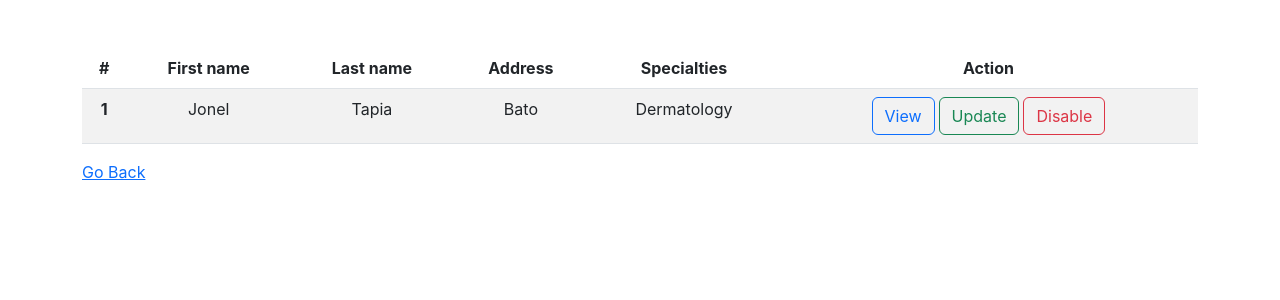
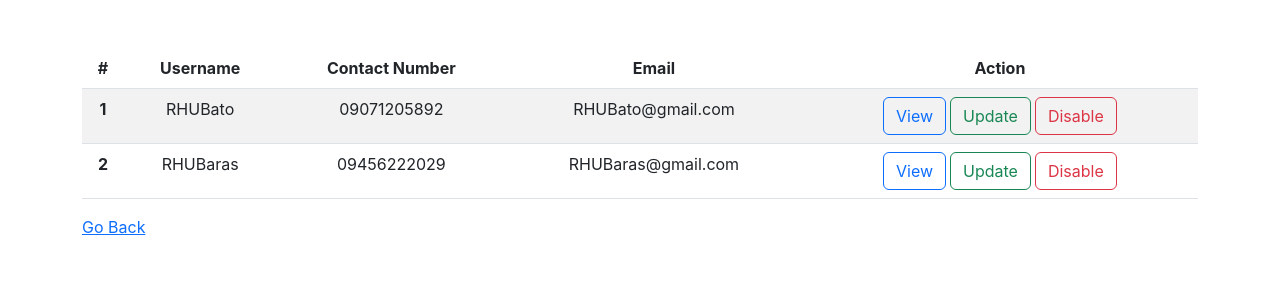
Before and after one commit to KingNelx/PHO-HCS-Front-end, a React (Create React App) app: page /phoRhuList in a window 1280 px wide. Shown: the top 300 px of the page. Built offline with nearby package versions, Linux system fonts and the light colour scheme.

Commit message:
added doc list and rhu list

```diff
--- a/src/PHO/DoctorsList.jsx
+++ b/src/PHO/DoctorsList.jsx
@@ -26,9 +26,20 @@ const DoctorsList = () => {
                             <Buttons />
                         </td>
                     </tr>
+
+                    <tr>
+                        <th scope="row">2</th>
+                        <td>John</td>
+                        <td>Doe</td>
+                        <td>Virac</td>
+                        <td>Medical genetics</td>
+                        <td>
+                            <Buttons />
+                        </td>
+                    </tr>
                 </tbody>
             </table>
-            <Link to ="/phoHome" >Go Back</Link>
+            <Link to="/phoHome" >Go Back</Link>
         </div >
     );
 }
--- a/src/PHO/PatientList.jsx
+++ b/src/PHO/PatientList.jsx
@@ -11,7 +11,8 @@ const PatientList = () => {
                         <th scope="col">First name</th>
                         <th scope="col">Last name</th>
                         <th scope="col">Address</th>
-                        <th scope="col">Specialties</th>
+                        <th scope="col">Contact Number</th>
+                        <th scope="col">RHU</th>
                         <th scope="col">Action</th>
                     </tr>
                 </thead>
@@ -21,7 +22,20 @@ const PatientList = () => {
                         <td>Jonel</td>
                         <td>Tapia</td>
                         <td>Bato</td>
-                        <td>Dermatology</td>
+                        <td>09071205892</td>
+                        <td>RHU Bato</td>
+                        <td>
+                            <Buttons />
+                        </td>
+                    </tr>
+
+                    <tr>
+                        <th scope="row">2</th>
+                        <td>Lebron</td>
+                        <td>James</td>
+                        <td>Baras</td>
+                        <td>09456222029</td>
+                        <td>RHU Baras</td>
                         <td>
                             <Buttons />
                         </td>
--- a/src/PHO/RHUList.jsx
+++ b/src/PHO/RHUList.jsx
@@ -8,20 +8,28 @@ const RHUList = () => {
                 <thead>
                     <tr>
                         <th scope="col">#</th>
-                        <th scope="col">First name</th>
-                        <th scope="col">Last name</th>
-                        <th scope="col">Address</th>
-                        <th scope="col">Specialties</th>
+                        <th scope="col">Username</th>
+                        <th scope="col">Contact Number</th>
+                        <th scope="col">Email</th>
                         <th scope="col">Action</th>
                     </tr>
                 </thead>
                 <tbody>
                     <tr>
                         <th scope="row">1</th>
-                        <td>Jonel</td>
-                        <td>Tapia</td>
-                        <td>Bato</td>
-                        <td>Dermatology</td>
+                        <td>RHUBato</td>
+                        <td>09071205892</td>
+                        <td>RHUBato@gmail.com</td>
+                        <td>
+                            <Buttons />
+                        </td>
+                    </tr>
+
+                    <tr>
+                        <th scope="row">2</th>
+                        <td>RHUBaras</td>
+                        <td>09456222029</td>
+                        <td>RHUBaras@gmail.com</td>
                         <td>
                             <Buttons />
                         </td>
```
